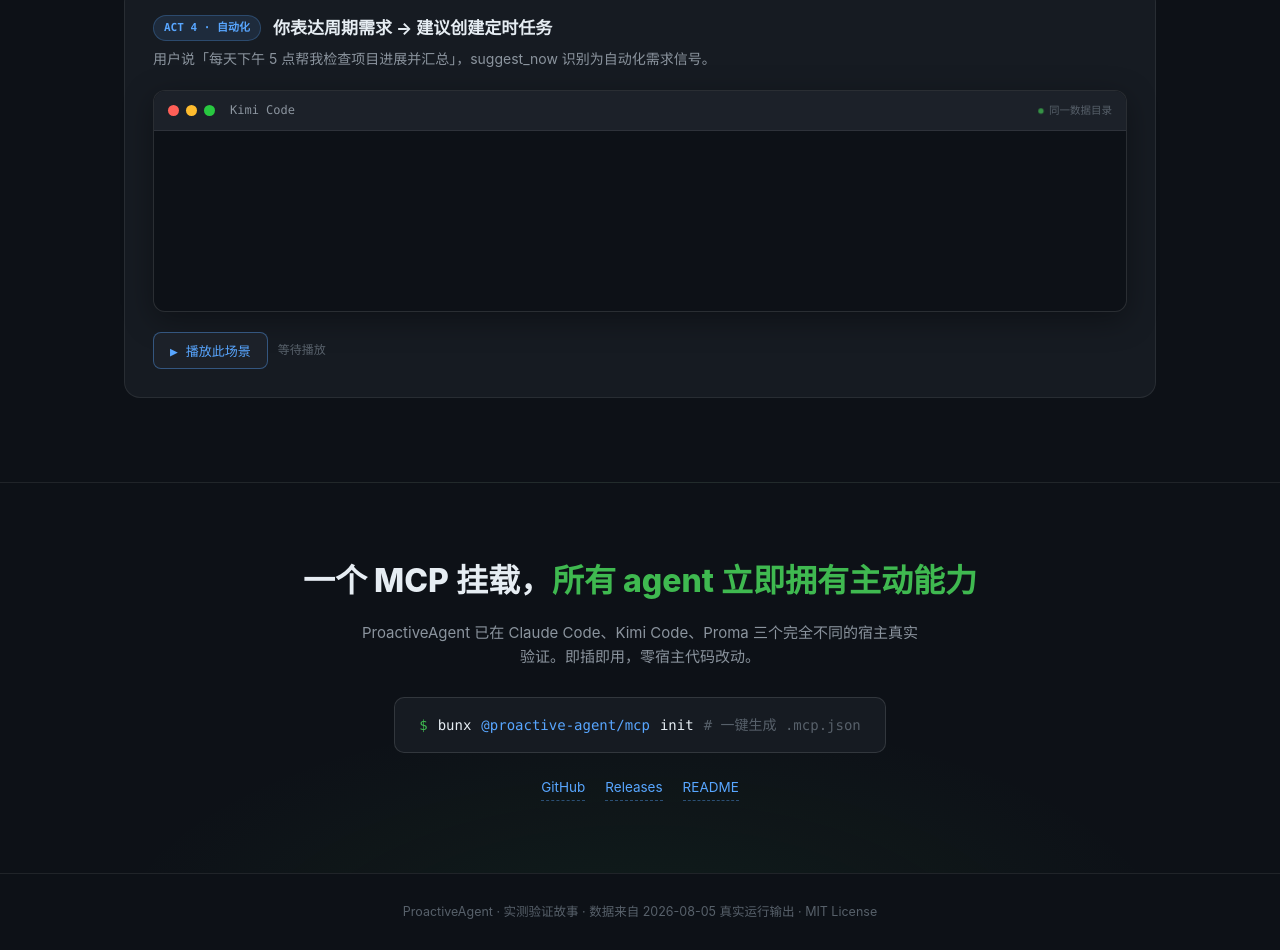
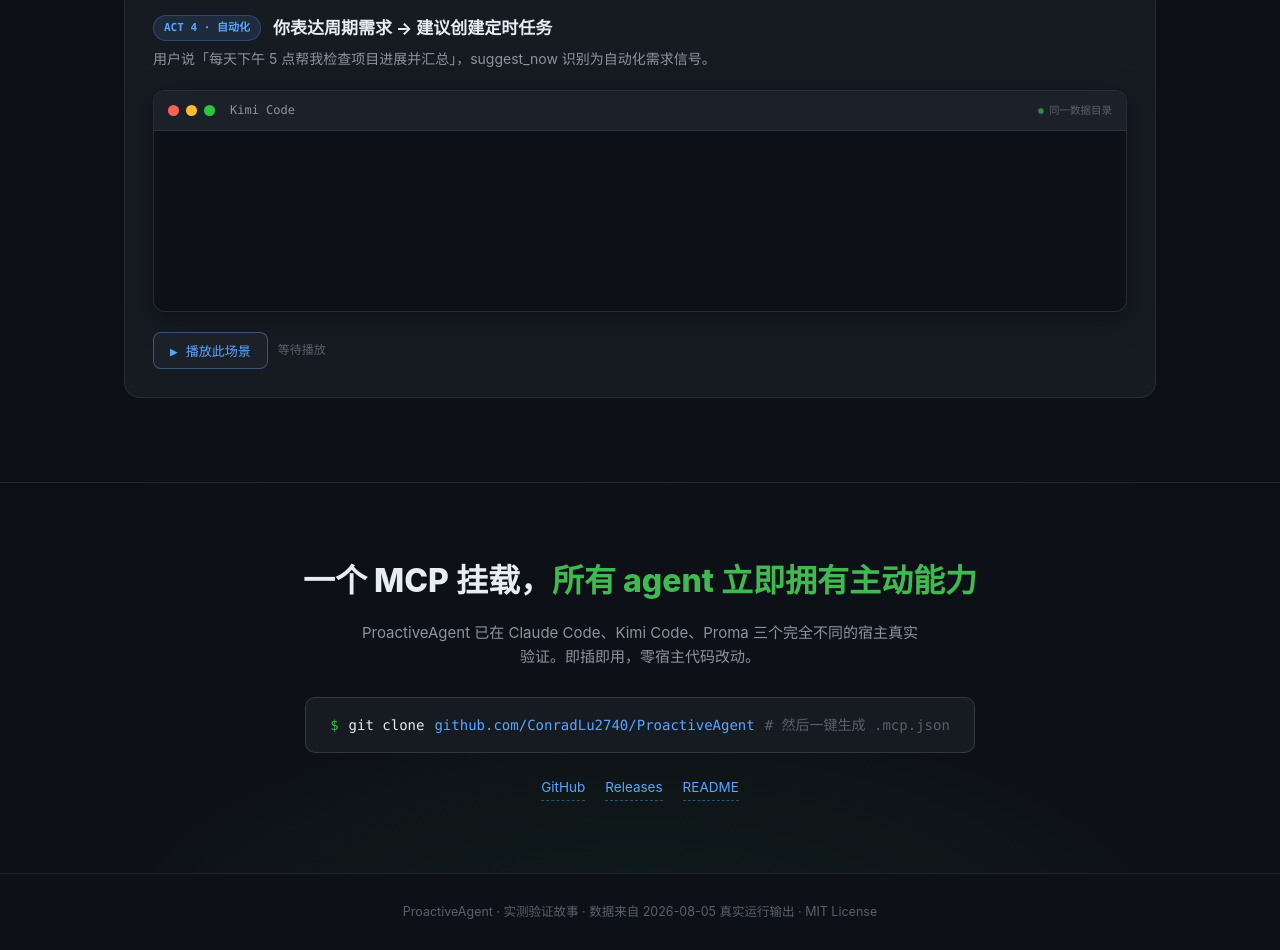
Before and after one commit to ConradLu2740/ProactiveAgent, a website: page docs/story.html in a window 1280 px wide. Shown: the part 2453-3403 px from the top of the page. Drawn offline with Linux system fonts and the light colour scheme.

Commit message:
docs: fix CTA to actual install command (npm not published yet)
Made-with: Proma

```diff
--- a/docs/story.html
+++ b/docs/story.html
@@ -266,7 +266,7 @@
 <div class="final">
   <h2>一个 MCP 挂载，<em>所有 agent 立即拥有主动能力</em></h2>
   <p>ProactiveAgent 已在 Claude Code、Kimi Code、Proma 三个完全不同的宿主真实验证。即插即用，零宿主代码改动。</p>
-  <div class="cmd"><span class="pmt">$</span> bunx <span class="hl">@proactive-agent/mcp</span> init <span class="dim"># 一键生成 .mcp.json</span></div>
+  <div class="cmd"><span class="pmt">$</span> git clone <span class="hl">github.com/ConradLu2740/ProactiveAgent</span> <span class="dim"># 然后一键生成 .mcp.json</span></div>
   <div class="links">
     <a href="https://github.com/ConradLu2740/ProactiveAgent" target="_blank" rel="noopener">GitHub</a>
     <a href="https://github.com/ConradLu2740/ProactiveAgent/releases" target="_blank" rel="noopener">Releases</a>
```
